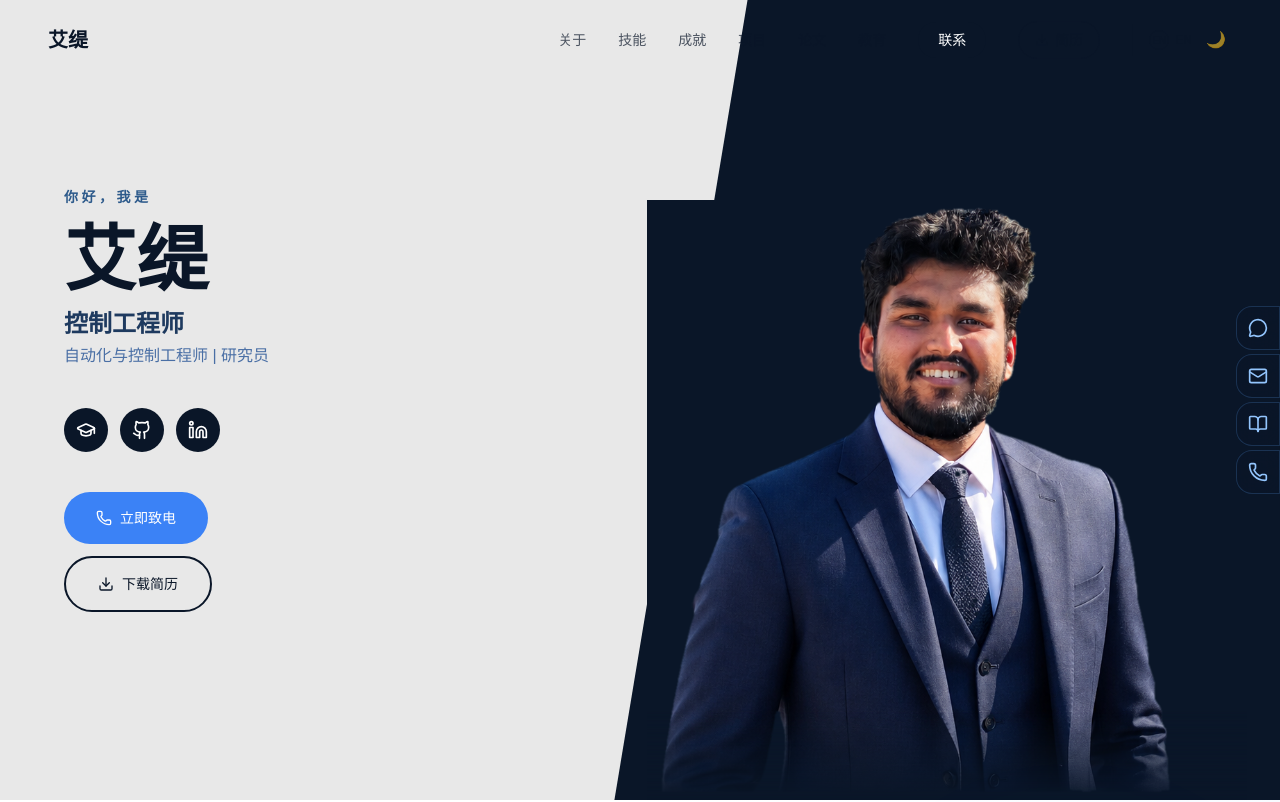
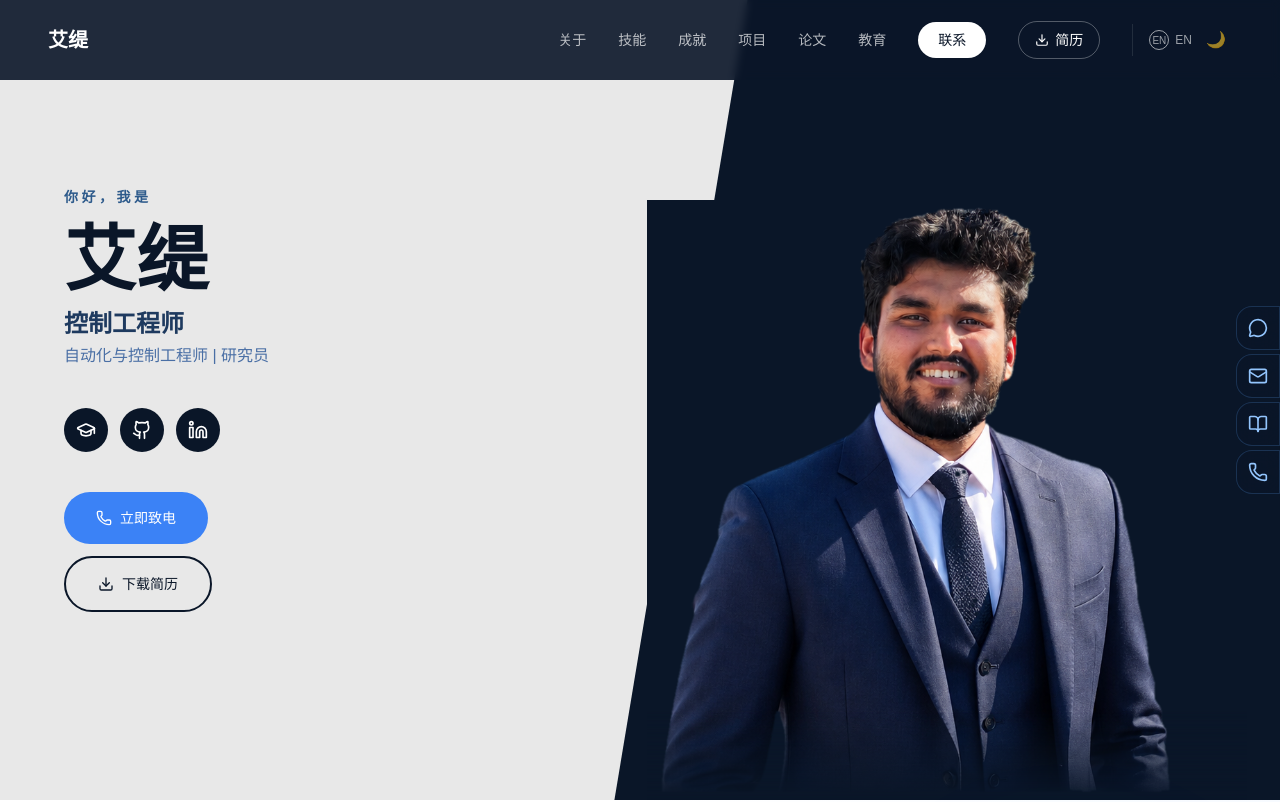
Before and after one commit to AithJaman/atib-portfolio, a React (Vite) app: page /#/ in a window 1280 px wide. Shown: the top 802 px of the page. Built offline with nearby package versions, Linux system fonts and the light colour scheme; a web font is replaced by a local one.

Commit message:
Set navbar to permanent dark blue style

```diff
--- a/src/components/Navigation.tsx
+++ b/src/components/Navigation.tsx
@@ -45,8 +45,8 @@ export function Navigation() {
       className={cn(
         'fixed top-0 left-0 right-0 z-50 transition-all duration-300',
         isScrolled
-          ? 'bg-white/80 dark:bg-[#0a1628]/80 backdrop-blur-md shadow-sm'
-          : 'bg-transparent'
+          ? 'bg-[#0a1628]/95 backdrop-blur-md shadow-sm'
+          : 'bg-[#0a1628]/90 backdrop-blur-sm'
       )}
     >
       <div className="container-large px-6 lg:px-12">
@@ -55,7 +55,7 @@ export function Navigation() {
           <a
             href="#"
             onClick={() => window.scrollTo({ top: 0, behavior: 'smooth' })}
-            className="text-xl font-semibold text-[#0a1628] dark:text-white"
+            className="text-xl font-semibold text-white"
           >
             {navigationConfig.logo[language]}
           </a>
@@ -67,12 +67,7 @@ export function Navigation() {
                 key={link.href}
                 href={link.href}
                 onClick={() => scrollToSection(link.href)}
-                className={cn(
-                  'text-sm font-medium transition-colors duration-300 hover:opacity-70',
-                  isScrolled
-                    ? 'text-white/80 hover:text-white'
-                    : 'text-[#0a1628]/70 hover:text-[#0a1628]'
-                )}
+                className="text-sm font-medium text-white/70 hover:text-white transition-colors duration-300"
               >
                 {link.label[language]}
               </a>
@@ -81,7 +76,7 @@ export function Navigation() {
             {/* Contact Button */}
             <button
               onClick={() => scrollToSection('#contact')}
-              className="px-5 py-2 text-sm font-medium text-white bg-[#0a1628] dark:bg-white dark:text-[#0a1628] rounded-full hover:opacity-90 transition-opacity"
+              className="px-5 py-2 text-sm font-medium text-[#0a1628] bg-white rounded-full hover:opacity-90 transition-opacity"
             >
               {navigationConfig.contactLabel[language]}
             </button>
@@ -90,22 +85,17 @@ export function Navigation() {
             <a
               href="/atib-portfolio/documents/Atib-CV.pdf"
               download
-              className={cn(
-                'flex items-center gap-1.5 px-4 py-2 rounded-full text-sm font-medium transition-all duration-300 border',
-                isScrolled
-                  ? 'border-white/30 text-white hover:bg-white/10'
-                  : 'border-[#0a1628]/20 text-[#0a1628] hover:bg-[#0a1628]/5'
-              )}
+              className="flex items-center gap-1.5 px-4 py-2 text-sm font-medium text-white border border-white/30 rounded-full hover:bg-white/10 transition-all duration-300"
             >
               <Download className="w-3.5 h-3.5" />
               {language === 'en' ? 'CV' : '简历'}
             </a>
 
             {/* Language Toggle */}
-            <div className="flex items-center gap-2 pl-4 border-l border-[#0a1628]/10 dark:border-white/10">
+            <div className="flex items-center gap-2 pl-4 border-l border-white/10">
               <button
                 onClick={toggleLanguage}
-                className="flex items-center gap-1.5 text-xs text-[#0a1628]/60 dark:text-white/60 hover:text-[#0a1628] dark:hover:text-white transition-colors bg-transparent border-none cursor-pointer"
+                className="flex items-center gap-1.5 text-xs text-white/60 hover:text-white transition-colors bg-transparent border-none cursor-pointer"
               >
                 <span className="w-5 h-5 rounded-full border border-current flex items-center justify-center text-[10px]">
                   {language === 'en' ? '中' : 'EN'}
@@ -115,7 +105,7 @@ export function Navigation() {
               {/* Theme Toggle */}
               <button
                 onClick={toggleTheme}
-                className="w-8 h-8 flex items-center justify-center text-[#0a1628]/60 dark:text-white/60 hover:text-[#0a1628] dark:hover:text-white transition-colors bg-transparent border-none cursor-pointer"
+                className="w-8 h-8 flex items-center justify-center text-white/60 hover:text-white transition-colors bg-transparent border-none cursor-pointer"
               >
                 {theme === 'dark' ? '☀️' : '🌙'}
               </button>
@@ -126,7 +116,7 @@ export function Navigation() {
           <div className="flex lg:hidden items-center gap-3">
             <button
               onClick={toggleLanguage}
-              className="text-xs text-[#0a1628]/60 dark:text-white/60 bg-transparent border-none cursor-pointer"
+              className="text-xs text-white/60 bg-transparent border-none cursor-pointer"
             >
               <span className="w-6 h-6 rounded-full border border-current flex items-center justify-center text-[9px]">
                 {language === 'en' ? '中' : 'EN'}
@@ -134,7 +124,7 @@ export function Navigation() {
             </button>
             <button
               onClick={() => setIsMobileMenuOpen(!isMobileMenuOpen)}
-              className="w-8 h-8 flex items-center justify-center text-[#0a1628] dark:text-white bg-transparent border-none cursor-pointer"
+              className="w-8 h-8 flex items-center justify-center text-white bg-transparent border-none cursor-pointer"
             >
               {isMobileMenuOpen ? <X className="w-5 h-5" /> : <Menu className="w-5 h-5" />}
             </button>
@@ -144,23 +134,21 @@ export function Navigation() {
 
       {/* Mobile Menu */}
       {isMobileMenuOpen && (
-        <div className="lg:hidden bg-white dark:bg-[#0a1628] border-t border-[#0a1628]/10 dark:border-white/10">
+        <div className="lg:hidden bg-[#0a1628] border-t border-white/10">
           <div className="container-large px-6 py-4 space-y-1">
             {navLinks.map((link) => (
               <a
                 key={link.href}
                 href={link.href}
                 onClick={() => scrollToSection(link.href)}
-                className={cn(
-                  'block text-base font-medium py-3 text-[#0a1628]/80 dark:text-white/80 hover:text-[#0a1628] dark:hover:text-white transition-colors'
-                )}
+                className="block text-base font-medium py-3 text-white/80 hover:text-white transition-colors"
               >
                 {link.label[language]}
               </a>
             ))}
             <button
               onClick={() => scrollToSection('#contact')}
-              className="w-full mt-2 px-5 py-2.5 text-sm font-medium text-white bg-[#0a1628] dark:bg-white dark:text-[#0a1628] rounded-full"
+              className="w-full mt-2 px-5 py-2.5 text-sm font-medium text-[#0a1628] bg-white rounded-full"
             >
               {navigationConfig.contactLabel[language]}
             </button>
@@ -168,7 +156,7 @@ export function Navigation() {
             <a
               href="/atib-portfolio/documents/Atib-CV.pdf"
               download
-              className="flex items-center justify-center gap-1.5 w-full mt-2 px-5 py-2.5 text-sm font-medium text-[#0a1628] dark:text-white border border-[#0a1628]/20 dark:border-white/20 rounded-full"
+              className="flex items-center justify-center gap-1.5 w-full mt-2 px-5 py-2.5 text-sm font-medium text-white border border-white/20 rounded-full"
             >
               <Download className="w-4 h-4" />
               {language === 'en' ? 'Download CV' : '下载简历'}
```
